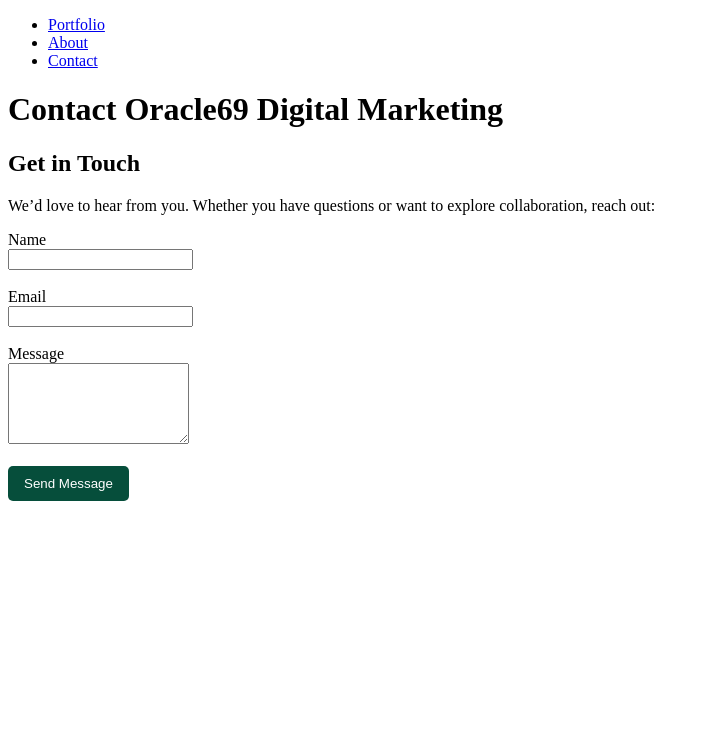
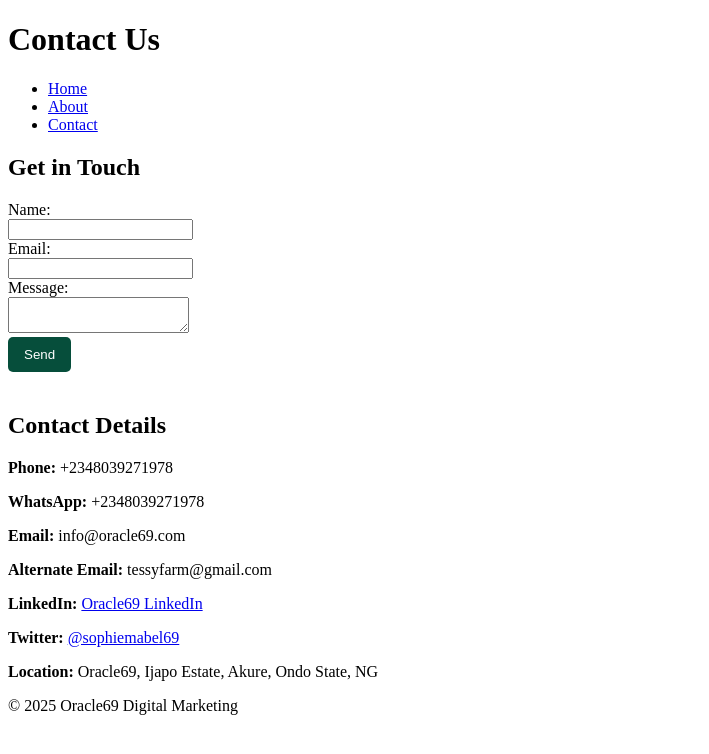
Before and after one commit to Oracle69digitalmarketing/oracle69digitalmarketing.github.io, a website: page contact.html in a window 1280 px wide. Shown: the whole page, without its empty margins (0-709 px from the left). Drawn offline with Linux system fonts and the light colour scheme.

Commit message:
Update contact.html

```diff
--- a/contact.html
+++ b/contact.html
@@ -1,44 +1,89 @@
 <!DOCTYPE html>
 <html lang="en">
 <head>
-<meta charset="UTF-8" />
-<meta name="viewport" content="width=device-width, initial-scale=1" />
-<title>Contact Oracle69</title>
-<link rel="stylesheet" href="style.css" />
+  <meta charset="UTF-8">
+  <title>Contact - Oracle69 Digital Marketing</title>
+  <link rel="stylesheet" href="style.css">
+  <script src="https://www.google.com/recaptcha/api.js?render=6LdFz7gUAAAAAPafjsOr4xhhWBiHATY3ayPhWnH9"></script>
 </head>
 <body>
+  <header>
+    <h1>Contact Us</h1>
+    <nav>
+      <ul>
+        <li><a href="index.html">Home</a></li>
+        <li><a href="about.html">About</a></li>
+        <li><a href="contact.html">Contact</a></li>
+      </ul>
+    </nav>
+  </header>
+  <main>
+    <section>
+      <h2>Get in Touch</h2>
+      <form id="contactForm">
+        <label for="name">Name:</label><br>
+        <input type="text" id="name" name="name"><br>
+        <label for="email">Email:</label><br>
+        <input type="email" id="email" name="email"><br>
+        <label for="message">Message:</label><br>
+        <textarea id="message" name="message"></textarea><br>
+        <button type="submit">Send</button>
+        <p id="formResponse" style="margin-top: 10px;"></p>
+      </form>
+    </section>
+    <section style="margin-top: 40px;">
+      <h2>Contact Details</h2>
+      <p><strong>Phone:</strong> +2348039271978</p>
+      <p><strong>WhatsApp:</strong> +2348039271978</p>
+      <p><strong>Email:</strong> info@oracle69.com</p>
+      <p><strong>Alternate Email:</strong> tessyfarm@gmail.com</p>
+      <p><strong>LinkedIn:</strong> <a href="https://www.linkedin.com/in/oracle69digitalmarketing" target="_blank">Oracle69 LinkedIn</a></p>
+      <p><strong>Twitter:</strong> <a href="https://twitter.com/sophiemabel69" target="_blank">@sophiemabel69</a></p>
+      <p><strong>Location:</strong> Oracle69, Ijapo Estate, Akure, Ondo State, NG</p>
+    </section>
+  </main>
+  <footer>
+    <p>&copy; 2025 Oracle69 Digital Marketing</p>
+  </footer>
 
-<nav class="main-nav">
-  <ul>
-    <li><a href="index.html">Portfolio</a></li>
-    <li><a href="about.html">About</a></li>
-    <li><a href="contact.html" class="active">Contact</a></li>
-  </ul>
-</nav>
+  <script>
+    document.addEventListener("DOMContentLoaded", () => {
+      const form = document.getElementById("contactForm");
+      const responseEl = document.getElementById("formResponse");
 
-<header>
-  <h1>Contact Oracle69 Digital Marketing</h1>
-</header>
+      form.addEventListener("submit", async (e) => {
+        e.preventDefault();
+        responseEl.textContent = "Sending...";
 
-<main class="content-container">
-  <section>
-    <h2>Get in Touch</h2>
-    <p>We’d love to hear from you. Whether you have questions or want to explore collaboration, reach out:</p>
+        const name = form.name.value.trim();
+        const email = form.email.value.trim();
+        const message = form.message.value.trim();
 
-    <form method="POST" action="/api/contact" id="contactForm" id="contact-form" action="mailto:contact@oracle69.com" method="post" enctype="text/plain">
-      <label for="name">Name</label><br />
-      <input type="text" id="name" name="name" required /><br /><br />
+        if (!name || !email || !message) {
+          responseEl.textContent = "Please fill all fields.";
+          return;
+        }
 
-      <label for="email">Email</label><br />
-      <input type="email" id="email" name="email" required /><br /><br />
+        grecaptcha.ready(() => {
+          grecaptcha.execute("6LdFz7gUAAAAAPafjsOr4xhhWBiHATY3ayPhWnH9", { action: "submit" }).then(async (token) => {
+            try {
+              const res = await fetch("/api/contact", {
+                method: "POST",
+                headers: { "Content-Type": "application/json" },
+                body: JSON.stringify({ name, email, message, recaptcha: token }),
+              });
 
-      <label for="message">Message</label><br />
-      <textarea id="message" name="message" rows="5" required></textarea><br /><br />
+              const data = await res.json();
+              responseEl.textContent = data.message;
 
-      <button type="submit">Send Message</button>
-    </form>
-  </section>
-</main>
-<script src="script.js"></script>
+              if (res.ok) form.reset();
+            } catch (err) {
+              responseEl.textContent = "Error sending message.";
+            }
+          });
+        });
+      });
+    });
+  </script>
 </body>
 </html>
```
